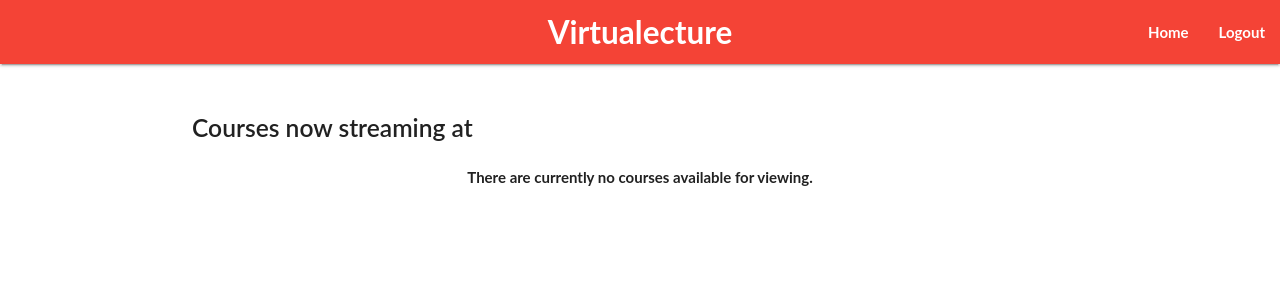
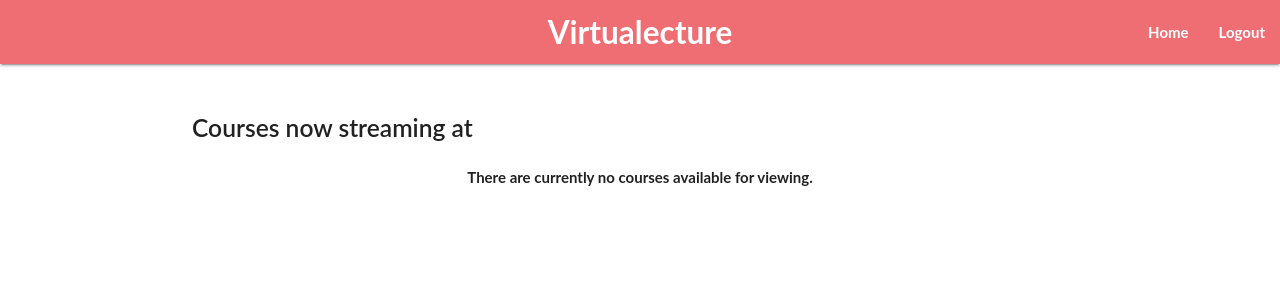
Before and after one commit to renzobautista/virtualecture, a Django app: template portal/templates/portal/index.html in a window 1280 px wide. Shown: the top 300 px of the page. Run offline with Django 3.2, Linux system fonts and the light colour scheme; the template is opened without the code that fills it, so the values that code supplies are empty; some libraries are stand-ins or nearby versions.

Commit message:
navbar change

```diff
--- a/portal/static/portal/css/portal.css
+++ b/portal/static/portal/css/portal.css
@@ -37,9 +37,6 @@
 
 .button-text{
 	color:black !important;
-}
-.navbar{
-	background-color:#f44336;
 }
 
 .container{
```
